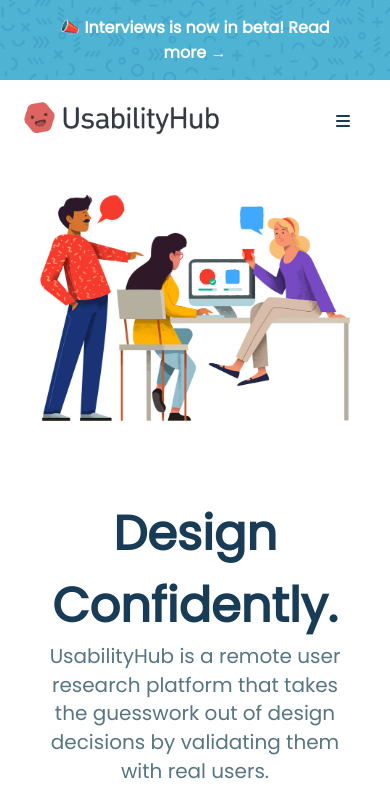
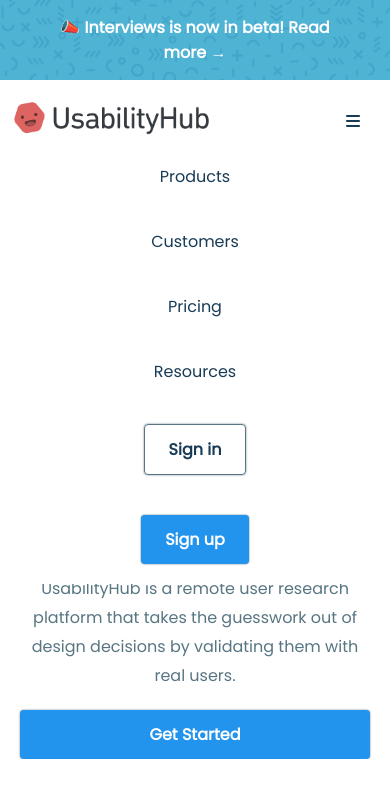
Before and after one commit to SidharthBhasin21/home-page, a plain HTML site: page index.html in a window 390 px wide. Both pictures are taken after a click on the link 343 px from the left and 121 px from the top of the page. Shown: the top 793 px of the page. Drawn offline with Linux system fonts and the light colour scheme.

Commit message:
added media queries for 479px and added functionality to hamburger icon for navbar

```diff
--- a/index.html
+++ b/index.html
@@ -26,7 +26,7 @@
         <a href="#" class="company-logo">
           <img src="./assets/logo.png" alt="company logo" />
         </a>
-        <div class="nav-links">
+        <div class="nav-links" id="nav-links">
           <ul class="flex">
             <li><a href="#" class="hover-links">Products</a></li>
             <li><a href="#" class="hover-links">Customers</a></li>
@@ -38,7 +38,7 @@
             <li><a href="#" class="hover-links primary-button">Sign up</a></li>
           </ul>
         </div>
-        <a href="#" class="nav-toggle hover-links">
+        <a href="#" class="nav-toggle hover-links" id="nav-toggle">
           <i class="fa-solid fa-bars"></i
         ></a>
       </div>
@@ -269,5 +269,13 @@
         </a>
       </div>
     </div>
+    <script>
+      const toggleBtn = document.getElementById("nav-toggle");
+      const navLinks = document.getElementById("nav-links");
+
+      toggleBtn.addEventListener("click", () => {
+        navLinks.classList.toggle("active");
+      });
+    </script>
   </body>
 </html>
--- a/media-queries.css
+++ b/media-queries.css
@@ -1,13 +1,28 @@
 @media screen and (max-width:  991px){
     h3 {
         font-size: 1.2rem;
+    }
+    .main-nav {
+        overflow: initial;
     }
     .nav-toggle {
         display: block;
         margin-right: 20px;
     }
     .nav-links {
-        display: none;
+        width: 100%;
+        position: absolute;
+        background-color: white;
+        left: -100%;
+        top: 100%;
+        padding-block: 20px;
+        transition: 0.2s ease-in-out;
+    }
+    .nav-links.active {
+        left: 0;
+    }
+    .nav-links ul {
+        flex-direction: column;
     }
     .examples-card {
         width: calc(50% - 10px);
@@ -52,3 +67,28 @@
         align-items: center;
     }
 }
+
+@media  screen and (max-width: 479px) {
+    :root {
+        --padding-inline-section: 10px;
+
+    }
+
+    h1{
+        font-size: 2rem;
+    }
+
+    h2{
+        font-size: 1.5rem;
+    }
+
+    p {
+        font-size: 1rem;
+    }
+    .features-card {
+        min-width: 100%;
+    }
+    .examples-card{
+        min-width: 100%;
+    }
+}
--- a/styles.css
+++ b/styles.css
@@ -110,6 +110,7 @@ ul {
 .main-nav {
     justify-content: space-between;
     margin-top: 20px;
+    position: relative;
 }
 
 .company-logo img {
@@ -184,6 +185,7 @@ header{
 }
 .features-header {
     text-align: center;
+    margin-bottom: 40px;
 }
 .features-header h2 {
     margin-bottom: 20px;
```
